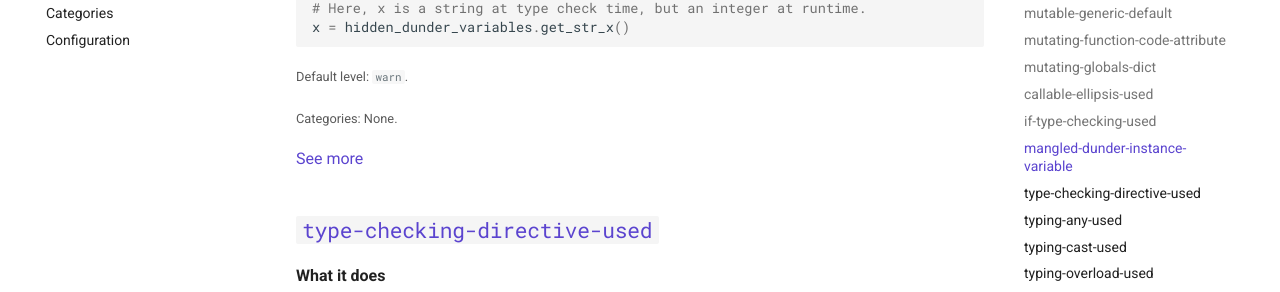
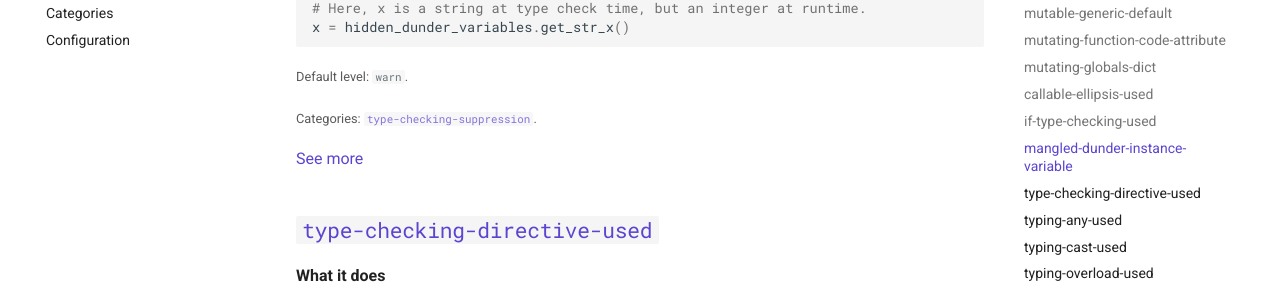
Before and after one commit to MatthewMckee4/unsoundness-checker, an MkDocs documentation site: the page built from docs/rules.md, in a window 1280 px wide and 900 px high, scrolled down 5173 px. Shown: the part 149-441 px from the top of the window. Built offline with MkDocs 1.6.1 and Material for MkDocs 9.7.7, drawn with Linux system fonts in a browser that asks for light colours; comment, search, counter and statistics services are not loaded.

Commit message:
Update rules

```diff
--- a/docs/rules.md
+++ b/docs/rules.md
@@ -290,7 +290,7 @@ Default level: `warn`.
 </small>
 
 <small>
-Categories: None.
+Categories: [`type-checking-suppression`](categories.md#type-checking-suppression).
 </small>
 
 [See more](rules/mangled_dunder_instance_variable.md)
```
Also changed, not shown: docs/categories.md (+1 -0 lines).
